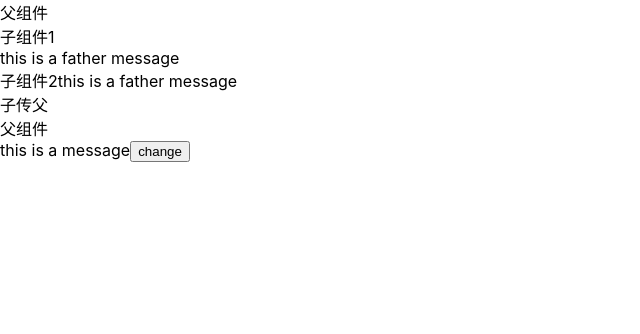
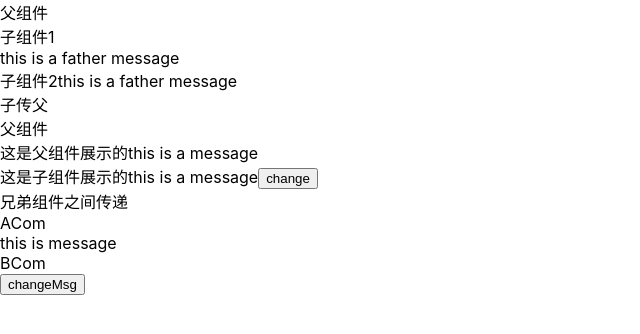
Before and after one commit to bobwanglong/web_front, a React (Create React App) app in the folder react-basic/: page / in a window 1280 px wide. Shown: the top 334 px of the page, without its empty margins (0-640 px from the left). Built offline with nearby package versions, Linux system fonts and the light colour scheme.

Commit message:
feat:兄弟之间传递

```diff
--- a/react-basic/src/App.js
+++ b/react-basic/src/App.js
@@ -4,7 +4,7 @@
 
 import Fa from "./components/childToFather"
 import Father from "./components/fathertochild"
-
+import F from "./components/broToBro"
 // 组件学习
 
 
@@ -33,7 +33,13 @@ function App () {
           <Fa />
         </div>
       </div>
+
+      {/*兄弟之间传递*/}
+      <div>兄弟组件之间传递
+        <F />
+      </div>
     </div>
+
   )
 }
 
--- /dev/null
+++ b/react-basic/src/components/broToBro.js
@@ -0,0 +1,59 @@
+/** 兄弟组件通信
+ * 思路：通过状态提升机制，利用共同的父组件实现兄弟通信
+ * 实现步骤：
+ * 1，将共享状态提升到最近的公共父组件中，由公共父组件管理这个状态
+ * 提供共享状态
+ * 提供操作共享状态的方法
+ * 2.要接收数据状态的子组件通过props接收数据
+ * 3.要传递数据状态的子组件通过props接收方法，调用方法传递数据
+ */
+import React from "react"
+// 接收数据
+function ACom (props) {
+  return (
+    <div>
+      ACom
+      <div>
+        {props.msg}
+      </div>
+    </div>
+  )
+}
+
+// 接收方法
+function BCom (props) {
+  return (
+    <div>
+      BCom
+      <div>
+        <button onClick={() => { props.changeMsg('new message') }}>changeMsg</button>
+      </div>
+    </div>
+  )
+}
+
+// 父组件
+class F extends React.Component {
+  state = {
+    message: 'this is message'
+  }
+
+  // 父组件提供的修改数据的方法
+  changeMsg = (newMsg) => {
+    this.setState({
+      message: newMsg
+    })
+  }
+  render () {
+    return (
+      <>
+        {/*接收数据的组件 */}
+        <ACom msg={this.state.message} />
+        {/*修改数据的组件 */}
+        <BCom changeMsg={this.changeMsg} />
+      </>
+    )
+  }
+}
+
+export default F
--- a/react-basic/src/components/childToFather.js
+++ b/react-basic/src/components/childToFather.js
@@ -16,7 +16,7 @@ function Son (props) {
   }
   return (
     <div>
-      {props.msg}
+      这是子组件展示的{props.msg}
       <button onClick={handlerClick}>change</button>
     </div>
   )
@@ -37,6 +37,7 @@ class Fa extends React.Component {
     return (
       <div>
         <div>父组件</div>
+        <div>这是父组件展示的{this.state.message}</div>
         <Son
           msg={this.state.message}
           // 传递给子组件
```
